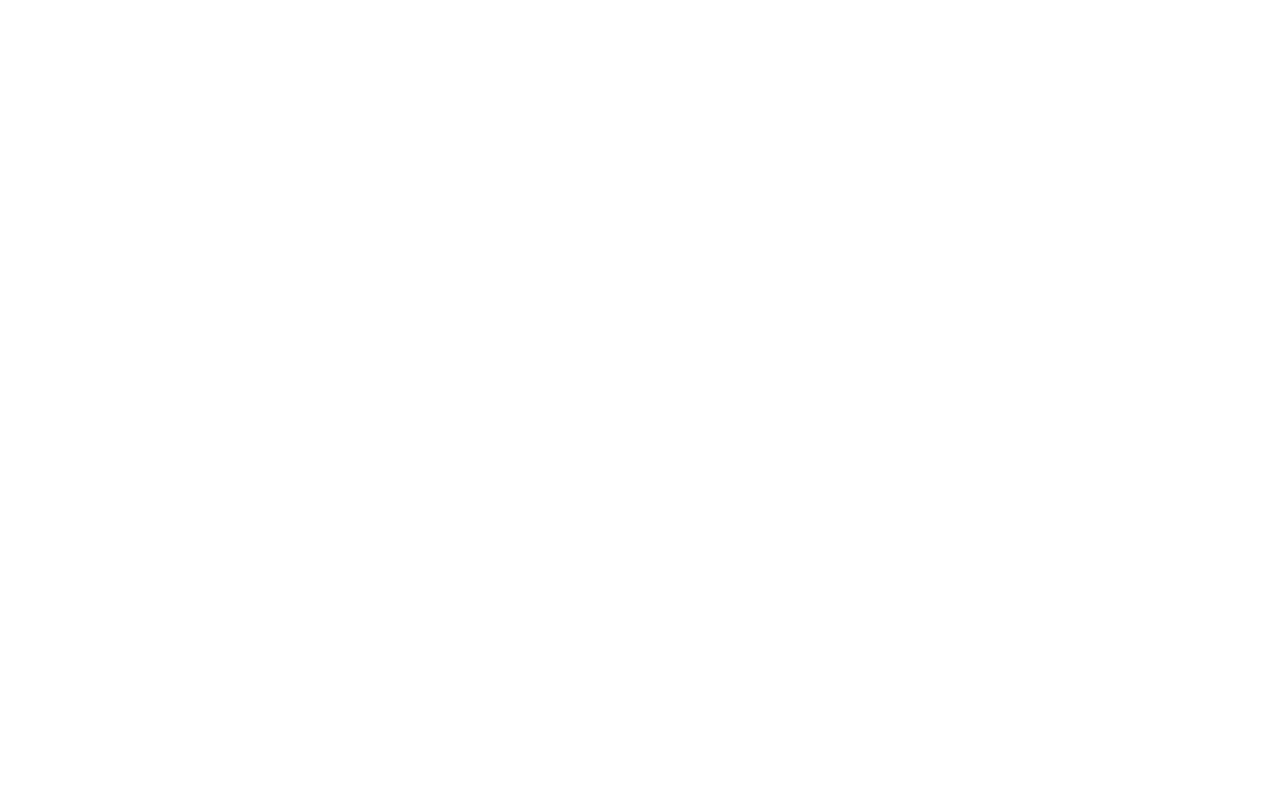
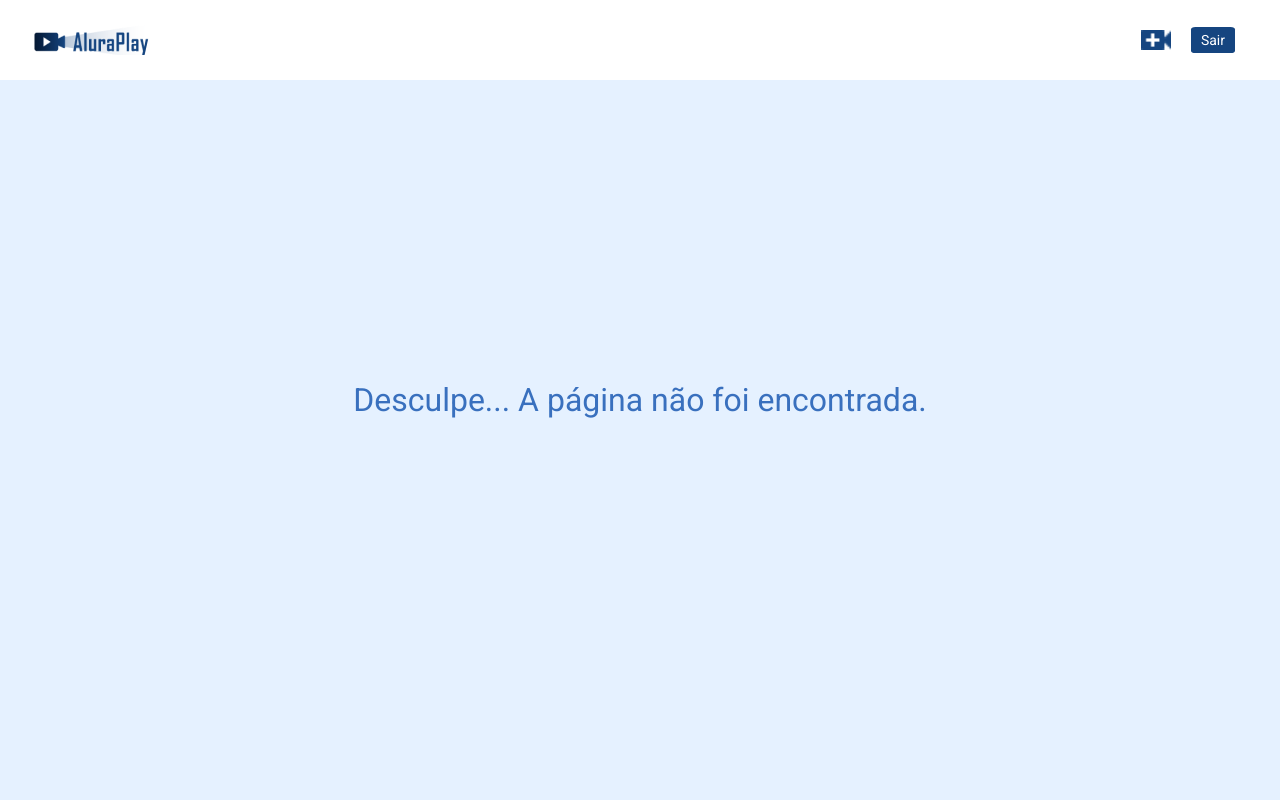
Before and after one commit to oalvesxp/php_mvc, a PHP site: page / in a window 1280 px wide. Before the commit the page is empty. Run offline with PHP 8.4, Linux system fonts and the light colour scheme.

Commit message:
Aula 4.1

```diff
--- /dev/null
+++ b/404.php
@@ -0,0 +1,16 @@
+<?php require_once '_header.php'; ?>
+    <style>
+    .titulo {
+        color: var(--azul-medio);
+        font-weight: regular;
+        font-size: 32px;
+    }
+    </style>
+
+    <main class="container">
+        <h1 class="titulo">Desculpe... A página
+            <span style="font-weight: bold;"><?= $_SERVER['PATH_INFO']?> </span>
+            não foi encontrada.
+        </h1>
+    </main>
+<?php require_once '_footer.php'; ?>
--- a/public/index.php
+++ b/public/index.php
@@ -18,4 +18,6 @@ if (!array_key_exists('PATH_INFO', $_SERVER) || $_SERVER['PATH_INFO'] === '/') {
     }
 } elseif ($_SERVER['PATH_INFO'] === '/remover-video') {
     require_once __DIR__ . '/../remover-video.php';
+} else {
+    require_once __DIR__ . '/../404.php';
 }
```
